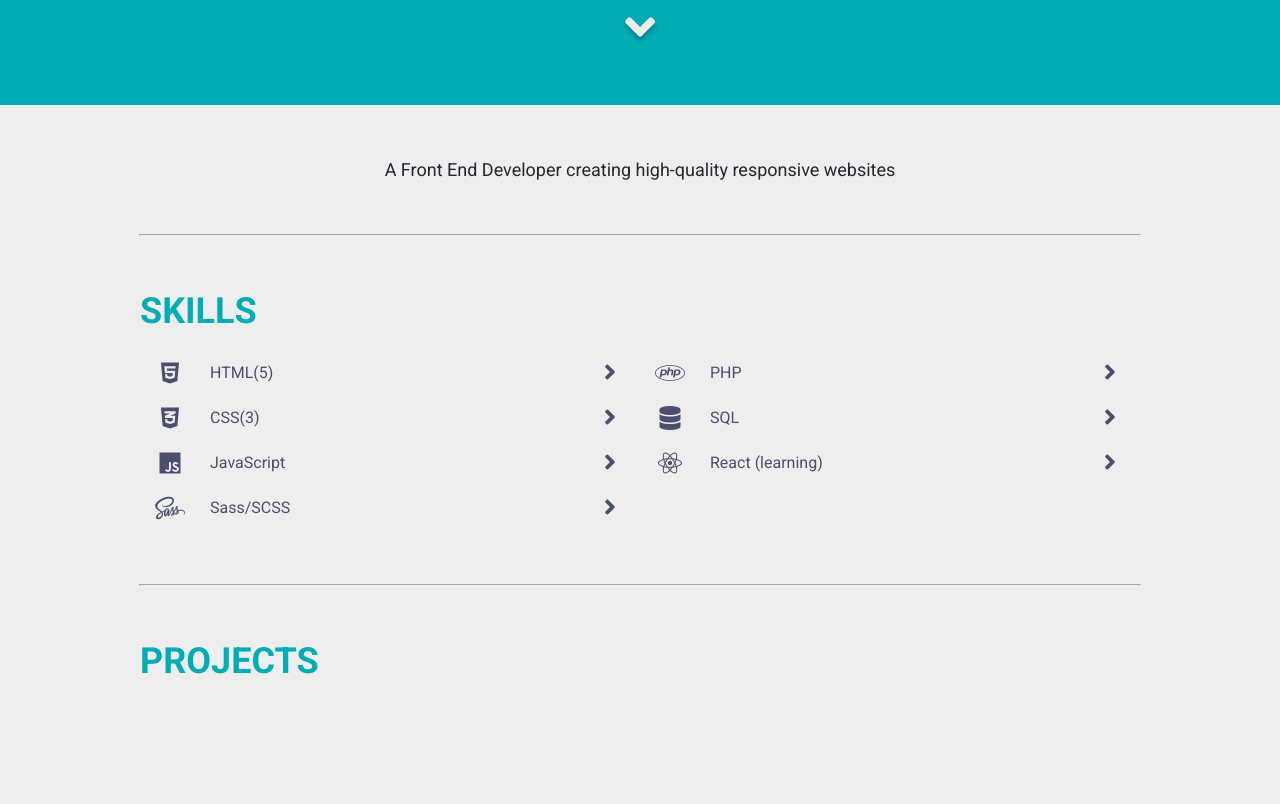
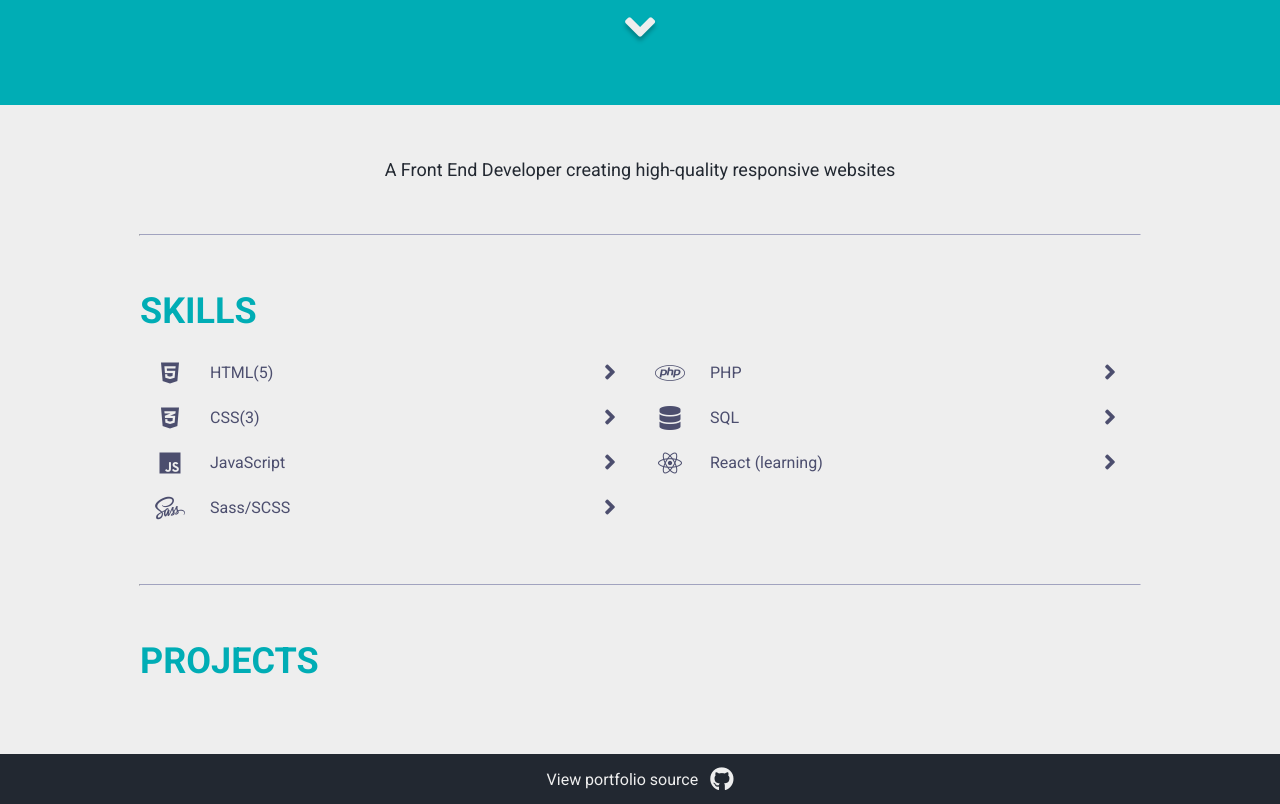
Before and after one commit to ChristianEreira/Portfolio, a plain HTML site: page index.html in a window 1280 px wide. Shown: the part 529-1333 px from the top of the page. Before the commit the page ends 1283 px from the top, so only its background shows below. Drawn offline with Linux system fonts and the light colour scheme.

Commit message:
Added footer

```diff
--- a/css/style.scss
+++ b/css/style.scss
@@ -217,6 +217,31 @@ h2 {
     }
 }
 
+#footer {
+    @include center;
+    width: 100%;
+    height: 50px;
+    background: $dark;
+
+    a {
+        @include center;
+        text-decoration: none;
+        color: $white;
+        flex-direction: row;
+        flex-wrap: nowrap;
+        transition: color 0.1s;
+
+        i {
+            margin-left: 12px;
+            font-size: 24px;
+        }
+
+        &:hover {
+            color: $blue;
+        }
+    }
+}
+
 @media only screen and (max-width: 950px) {
     #titleSection {
         font-size: 64px;
--- a/index.html
+++ b/index.html
@@ -75,6 +75,8 @@
         <hr>
         <h2>PROJECTS</h2>
     </div>
+    <div id="footer"><a href="https://github.com/ChristianEreira/Portfolio">View portfolio source<i
+                class="fab fa-github"></i></a></div>
 </body>
 
 </html>
```
Also changed, not shown: css/style.css, 1 other file.
